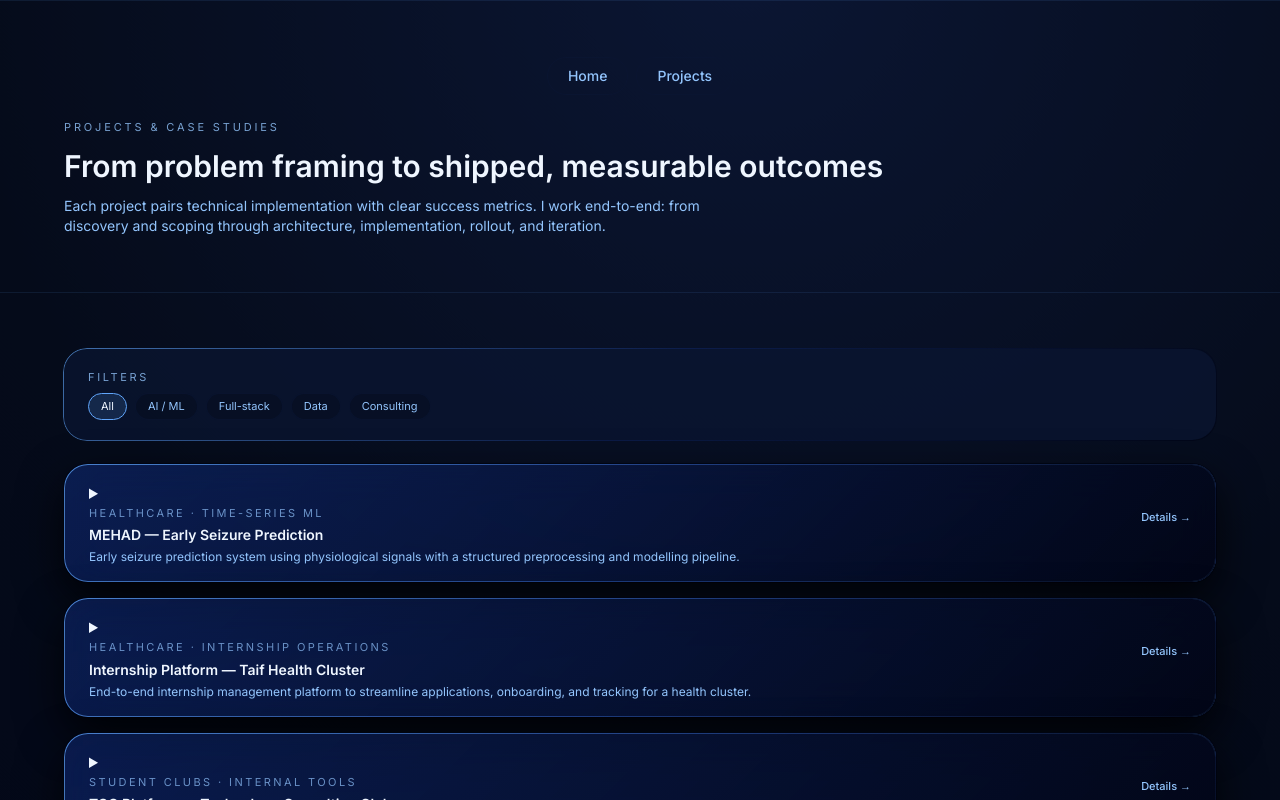
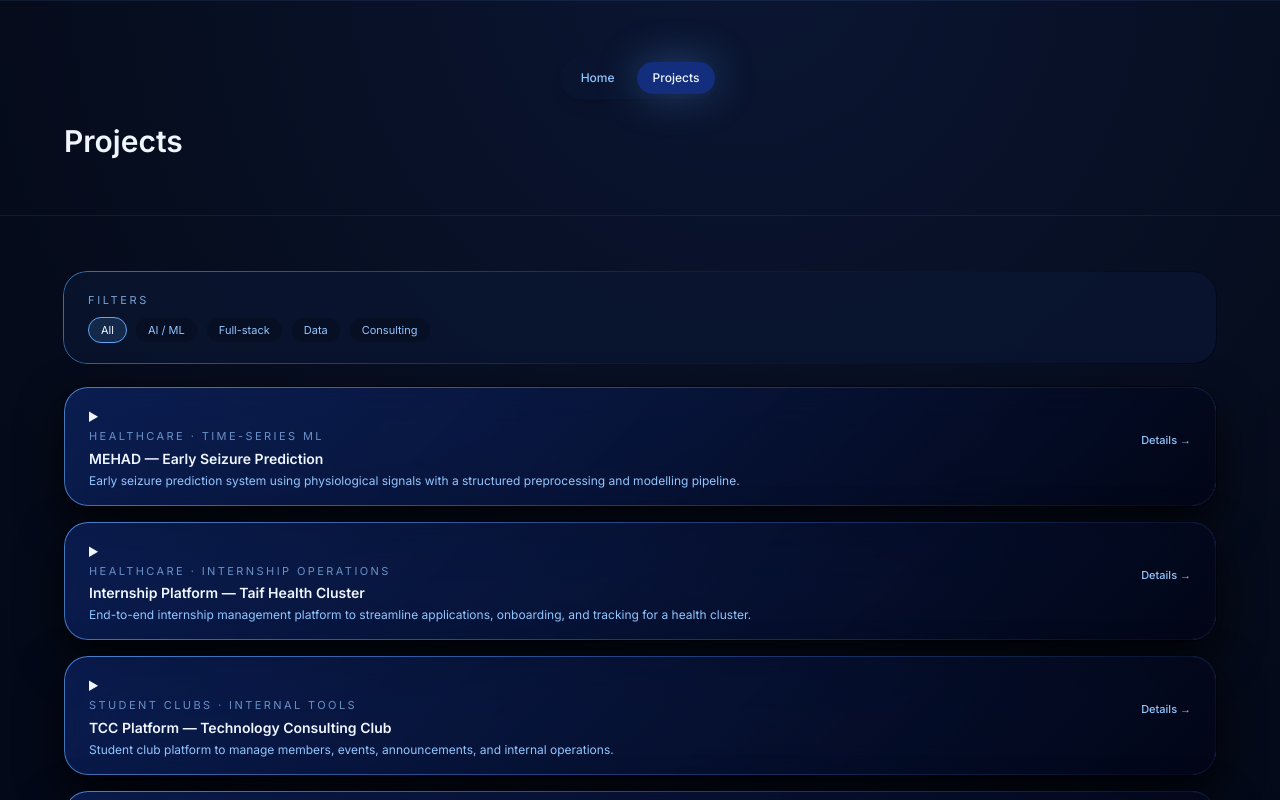
Before and after one commit to Rnemel/portfolio, a Next.js app: page /projects in a window 1280 px wide. Shown: the top 800 px of the page. Built offline with nearby package versions, Linux system fonts and the light colour scheme.

Commit message:
Polish nav and simplify projects

```diff
--- a/src/app/page.tsx
+++ b/src/app/page.tsx
@@ -4,6 +4,7 @@ import Link from 'next/link';
 import { Button } from '@/components/ui/button';
 import { Card } from '@/components/ui/card';
 import { FadeIn, Section } from '@/components/section';
+import { TopNav } from '@/components/top-nav';
 import { profile } from '@/data/profile';
 
 export const metadata: Metadata = {
@@ -16,14 +17,7 @@ export default function HomePage() {
   return (
     <>
       <Section className="border-t-0 pt-12 md:pt-16">
-        <div className="flex justify-center gap-2">
-          <Link href="/">
-            <Button variant="ghost">Home</Button>
-          </Link>
-          <Link href="/projects">
-            <Button variant="ghost">Projects</Button>
-          </Link>
-        </div>
+        <TopNav />
         <FadeIn>
           <div className="grid gap-6 lg:grid-cols-[minmax(0,1.2fr)_minmax(0,0.8fr)] lg:items-start">
             <Card className="relative overflow-hidden border-gradient-inner bg-surface/80 p-5 sm:p-6">
--- a/src/app/projects/[slug]/page.tsx
+++ b/src/app/projects/[slug]/page.tsx
@@ -1,9 +1,8 @@
 import type { Metadata } from 'next';
-import Link from 'next/link';
 import { notFound } from 'next/navigation';
 import { Card } from '@/components/ui/card';
-import { Button } from '@/components/ui/button';
 import { FadeIn, Section } from '@/components/section';
+import { TopNav } from '@/components/top-nav';
 import { getProjectBySlug, projects } from '@/data/projects';
 
 type Params = {
@@ -39,18 +38,13 @@ export default function ProjectDetailPage({ params }: ProjectPageProps) {
     notFound();
   }
 
+  const stack = project.stack.filter((tech) => !tech.toLowerCase().includes('placeholder'));
+
   return (
     <>
       <Section>
         <FadeIn>
-          <div className="flex justify-center gap-2">
-            <Link href="/">
-              <Button variant="ghost">Home</Button>
-            </Link>
-            <Link href="/projects">
-              <Button variant="ghost">Projects</Button>
-            </Link>
-          </div>
+          <TopNav />
           <div className="flex flex-col gap-4 md:flex-row md:items-end md:justify-between">
             <div className="space-y-3">
               <p className="text-[11px] uppercase tracking-[0.26em] text-muted/80">
@@ -107,6 +101,7 @@ export default function ProjectDetailPage({ params }: ProjectPageProps) {
                 <h2 className="text-xs font-semibold uppercase tracking-[0.24em] text-muted/80">
                   Approach
                 </h2>
+                <p className="mt-2 text-text/90">{project.approach}</p>
                 <ol className="mt-2 space-y-2 text-xs text-muted">
                   {project.approachSteps.map((step) => (
                     <li key={step} className="flex gap-2">
@@ -115,12 +110,6 @@ export default function ProjectDetailPage({ params }: ProjectPageProps) {
                     </li>
                   ))}
                 </ol>
-              </div>
-              <div>
-                <h2 className="text-xs font-semibold uppercase tracking-[0.24em] text-muted/80">
-                  What I would improve next
-                </h2>
-                <p className="mt-2">{project.improvements}</p>
               </div>
             </div>
           </FadeIn>
@@ -184,7 +173,7 @@ export default function ProjectDetailPage({ params }: ProjectPageProps) {
                       </div>
                     </div>
                     <div className="flex flex-wrap justify-center gap-1.5 text-[10px] text-muted/80">
-                      {project.stack.slice(0, 4).map((tech) => (
+                      {stack.slice(0, 4).map((tech) => (
                         <span
                           key={tech}
                           className="rounded-full bg-background/80 px-2.5 py-1"
@@ -192,9 +181,9 @@ export default function ProjectDetailPage({ params }: ProjectPageProps) {
                           {tech}
                         </span>
                       ))}
-                      {project.stack.length > 4 && (
+                      {stack.length > 4 && (
                         <span className="rounded-full bg-background/80 px-2.5 py-1">
-                          +{project.stack.length - 4} more
+                          +{stack.length - 4} more
                         </span>
                       )}
                     </div>
@@ -211,7 +200,7 @@ export default function ProjectDetailPage({ params }: ProjectPageProps) {
                     Tech stack
                   </h2>
                   <div className="flex flex-wrap gap-1.5">
-                    {project.stack.map((tech) => (
+                    {stack.map((tech) => (
                       <span
                         key={tech}
                         className="rounded-full bg-background/80 px-3 py-1 text-[11px] text-muted/90"
--- a/src/app/projects/page.tsx
+++ b/src/app/projects/page.tsx
@@ -1,7 +1,6 @@
 import type { Metadata } from 'next';
-import Link from 'next/link';
-import { Button } from '@/components/ui/button';
 import { FadeIn, Section } from '@/components/section';
+import { TopNav } from '@/components/top-nav';
 import { projects } from '@/data/projects';
 import { ProjectsGrid } from './projects-grid';
 
@@ -15,30 +14,9 @@ export default function ProjectsPage() {
   return (
     <>
       <Section>
-        <div className="flex justify-center gap-2">
-          <Link href="/">
-            <Button variant="ghost">Home</Button>
-          </Link>
-          <Link href="/projects">
-            <Button variant="ghost">Projects</Button>
-          </Link>
-        </div>
+        <TopNav />
         <FadeIn>
-          <div className="flex flex-col gap-4 md:flex-row md:items-end md:justify-between">
-            <div className="space-y-3">
-              <p className="text-[11px] uppercase tracking-[0.26em] text-muted/80">
-                Projects &amp; case studies
-              </p>
-              <h1 className="text-2xl font-semibold text-text md:text-3xl">
-                From problem framing to shipped, measurable outcomes
-              </h1>
-              <p className="max-w-2xl text-sm text-muted">
-                Each project pairs technical implementation with clear success metrics. I work
-                end-to-end: from discovery and scoping through architecture, implementation,
-                rollout, and iteration.
-              </p>
-            </div>
-          </div>
+          <h1 className="text-2xl font-semibold text-text md:text-3xl">Projects</h1>
         </FadeIn>
       </Section>
 
--- a/src/app/projects/projects-grid.tsx
+++ b/src/app/projects/projects-grid.tsx
@@ -119,7 +119,7 @@ export function ProjectsGrid({ projects }: ProjectsGridProps) {
                           {project.sector}
                         </p>
                         <h2 className="text-sm font-semibold text-text">{project.title}</h2>
-                        <p className="text-xs text-muted line-clamp-2">{project.tagline}</p>
+                        <p className="text-xs text-muted">{project.tagline}</p>
                       </div>
                       <span className="mt-1 shrink-0 text-[11px] font-medium text-muted hover:text-accent">
                         Details →
@@ -128,28 +128,6 @@ export function ProjectsGrid({ projects }: ProjectsGridProps) {
                   </summary>
 
                   <div className="border-gradient-inner space-y-4 px-5 pb-5 text-xs text-muted md:px-6">
-                    <div className="flex flex-wrap gap-2">
-                      <span className="rounded-full bg-background/80 px-3 py-1 text-[11px] text-muted/90">
-                        {project.year}
-                      </span>
-                      <span className="rounded-full bg-background/80 px-3 py-1 text-[11px] text-muted/90">
-                        {project.role}
-                      </span>
-                      {project.stack.slice(0, 5).map((tech) => (
-                        <span
-                          key={tech}
-                          className="rounded-full bg-background/80 px-3 py-1 text-[11px] text-muted/90"
-                        >
-                          {tech}
-                        </span>
-                      ))}
-                      {project.stack.length > 5 && (
-                        <span className="rounded-full bg-background/80 px-3 py-1 text-[11px] text-muted/70">
-                          +{project.stack.length - 5} more
-                        </span>
-                      )}
-                    </div>
-
                     <div className="space-y-3">
                       <div>
                         <p className="text-[11px] uppercase tracking-[0.22em] text-muted/70">
@@ -203,12 +181,6 @@ export function ProjectsGrid({ projects }: ProjectsGridProps) {
                           )}
                         </div>
                       )}
-                      <div>
-                        <p className="text-[11px] uppercase tracking-[0.22em] text-muted/70">
-                          Next improvement
-                        </p>
-                        <p className="mt-1">{project.improvements}</p>
-                      </div>
                     </div>
 
                     <div className="flex flex-wrap items-center gap-4 pt-2 text-[11px]">
@@ -248,7 +220,7 @@ export function ProjectsGrid({ projects }: ProjectsGridProps) {
                         {hackathon.organizer}
                       </p>
                       <h2 className="text-sm font-semibold text-text">{hackathon.name}</h2>
-                      <p className="text-xs text-muted line-clamp-2">{hackathon.impact}</p>
+                      <p className="text-xs text-muted">{hackathon.impact}</p>
                     </div>
                     <span className="mt-1 shrink-0 text-[11px] font-medium text-muted hover:text-accent">
                       Details →
@@ -257,26 +229,6 @@ export function ProjectsGrid({ projects }: ProjectsGridProps) {
                 </summary>
 
                 <div className="border-gradient-inner space-y-4 px-5 pb-5 text-xs text-muted md:px-6">
-                  <div className="flex flex-wrap gap-2">
-                    <span className="rounded-full bg-background/80 px-3 py-1 text-[11px] text-muted/90">
-                      Hackathon
-                    </span>
-                    <span className="rounded-full bg-background/80 px-3 py-1 text-[11px] text-muted/90">
-                      {hackathon.role}
-                    </span>
-                    <span className="rounded-full bg-background/80 px-3 py-1 text-[11px] text-muted/90">
-                      {hackathon.result}
-                    </span>
-                    {hackathon.stack.slice(0, 5).map((tech) => (
-                      <span
-                        key={tech}
-                        className="rounded-full bg-background/80 px-3 py-1 text-[11px] text-muted/90"
-                      >
-                        {tech}
-                      </span>
-                    ))}
-                  </div>
-
                   <div>
                     <p className="text-[11px] uppercase tracking-[0.22em] text-muted/70">Overview</p>
                     <p className="mt-1 text-text/90">{hackathon.impact}</p>
--- /dev/null
+++ b/src/components/top-nav.tsx
@@ -0,0 +1,42 @@
+'use client';
+
+import Link from 'next/link';
+import type { Route } from 'next';
+import { usePathname } from 'next/navigation';
+import { cn } from '@/lib/cn';
+
+const navItems: { href: Route; label: string }[] = [
+  { href: '/', label: 'Home' },
+  { href: '/projects', label: 'Projects' },
+];
+
+export function TopNav() {
+  const pathname = usePathname();
+
+  return (
+    <div className="mx-auto flex max-w-6xl justify-center px-4 md:px-6">
+      <nav className="inline-flex items-center gap-1.5 rounded-full border border-surface/60 bg-surface/60 p-1 text-xs text-muted shadow-lg backdrop-blur">
+        {navItems.map((item) => {
+          const isActive = item.href === '/' ? pathname === '/' : pathname.startsWith(item.href);
+          return (
+            <Link
+              key={item.href}
+              href={item.href}
+              aria-current={isActive ? 'page' : undefined}
+              className={cn(
+                'relative rounded-full px-4 py-2 font-medium transition',
+                'focus-visible:outline-none focus-visible:ring-2 focus-visible:ring-accent/50',
+                'active:scale-[0.98]',
+                isActive
+                  ? 'bg-primary/45 text-text shadow-glow'
+                  : 'text-muted hover:bg-background/50 hover:text-text'
+              )}
+            >
+              {item.label}
+            </Link>
+          );
+        })}
+      </nav>
+    </div>
+  );
+}
```
